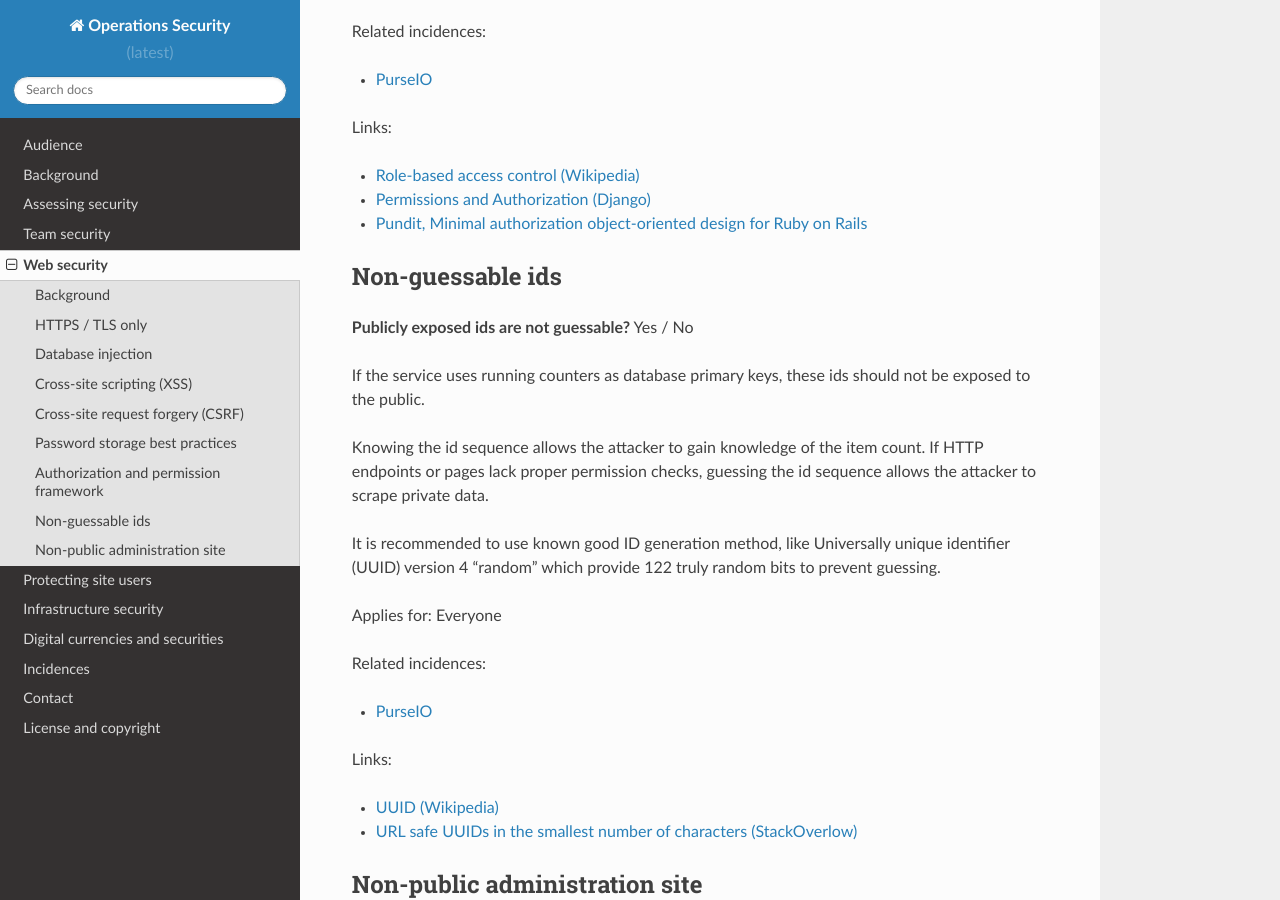
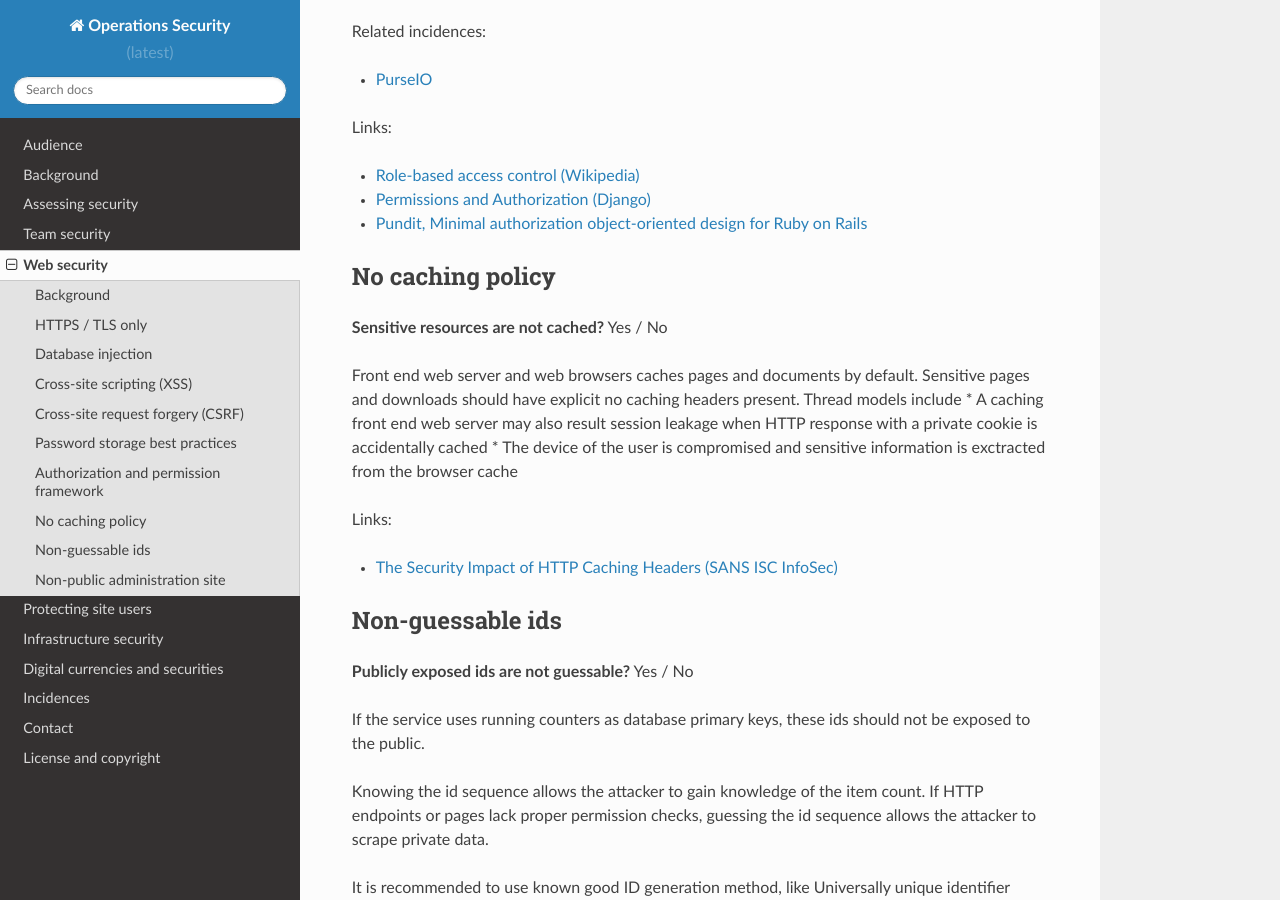
Before and after one commit to miohtama/opsec, a Sphinx documentation site: the page built from source/web/index.rst, in a window 1280 px wide and 900 px high, scrolled down 3316 px. Built offline with Sphinx 7.4.7 and the Read the Docs theme 2.0.0, drawn with Linux system fonts in a browser that asks for light colours.

Commit message:
Added no caching

```diff
--- a/source/web/index.rst
+++ b/source/web/index.rst
@@ -253,6 +253,33 @@ Links:
 
 
 
+.. _no-caching-policy:
+
+No caching policy
+==============================================================
+
+**Sensitive resources are not cached?** Yes / No
+
+Front end web server and web browsers caches pages and documents by default. Sensitive pages and downloads should have explicit no caching headers present.
+Thread models include
+* A caching front end web server may also result session leakage when HTTP response with a private cookie is accidentally cached
+* The device of the user is compromised and sensitive information is exctracted from the browser cache
+
+
+
+
+
+
+Links:
+
+
+- `The Security Impact of HTTP Caching Headers (SANS ISC InfoSec) <https://isc.sans.edu/forums/diary/The+Security+Impact+of+HTTP+Caching+Headers/17033/>`_
+
+
+
+
+
+
 .. _non-guessable-ids:
 
 Non-guessable ids
```
Also changed, not shown: 1 other file.
